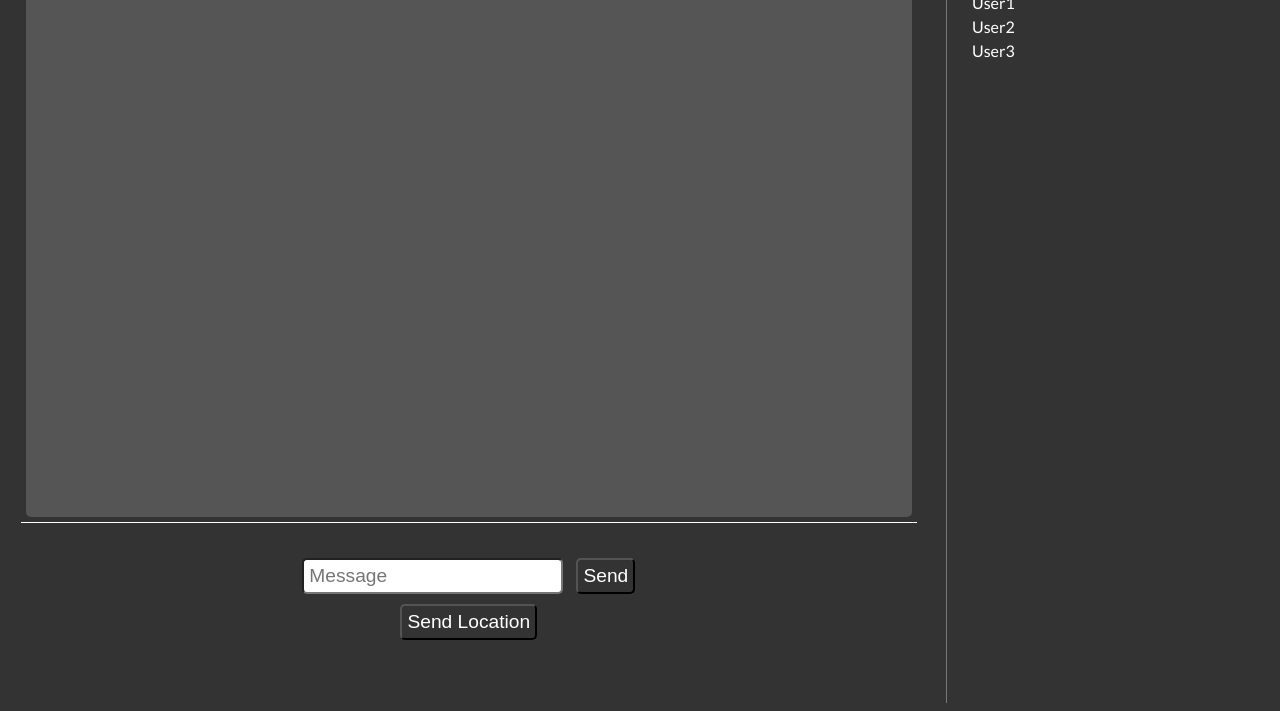
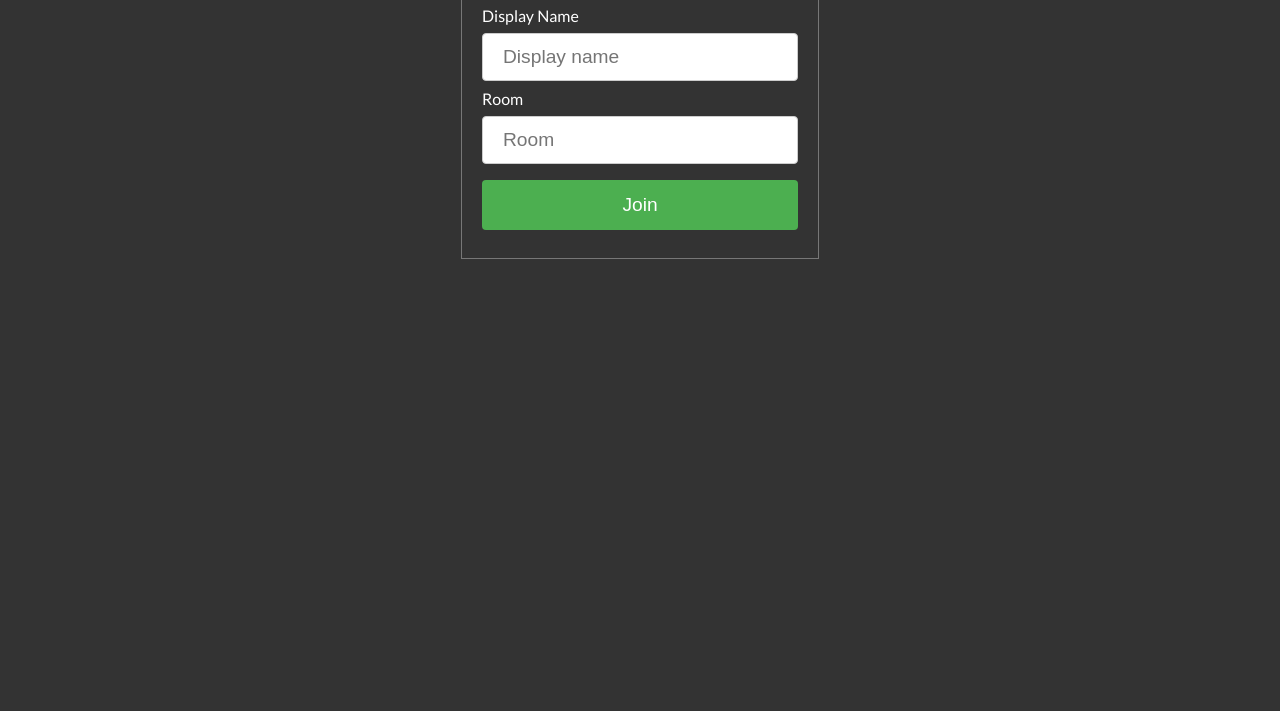
Before and after one commit to t-ROY-coder/Chat-App, a website: page public/index.html in a window 1280 px wide. Shown: the part 105-816 px from the top of the page. Drawn offline with nearby package versions, Linux system fonts and the light colour scheme; no server answers.

Commit message:
added join page and room features

```diff
--- a/public/css/style.css
+++ b/public/css/style.css
@@ -20,6 +20,43 @@ header {
 a {
     color: #f39c12;
     text-decoration: none;
+}
+
+h1,
+h2 {
+    text-align: center;
+}
+
+.form-box {
+    margin: auto;
+    width: 25%;
+    border: 1px solid #777777;
+    padding: 20px;
+}
+
+.join-form input[type=text] {
+    width: 100%;
+    padding: 12px 20px;
+    margin: 8px 0;
+    display: inline-block;
+    border: 1px solid #ccc;
+    border-radius: 4px;
+    box-sizing: border-box;
+}
+
+.join-form button {
+    width: 100%;
+    background-color: #4CAF50;
+    color: white;
+    padding: 14px 20px;
+    margin: 8px 0;
+    border: none;
+    border-radius: 4px;
+    cursor: pointer;
+}
+
+.join-form button:hover {
+    background-color: #45a049;
 }
 
 .main-content {
@@ -63,13 +100,13 @@ p span {
 input,
 button {
     font-size: 120%;
-    padding: 5px;
+    padding: 10px;
     margin: 5px;
+    border: none;
     border-radius: 5px;
 }
 
 footer {
-    text-align: center;
     border-top: 1px solid #ffffff;
     padding-top: 30px;
 }
@@ -80,8 +117,9 @@ footer {
 
 .send-btn,
 #send-location {
-    color: #ffffff;
-    background-color: #333333;
+    background-color: #4CAF50;
+    color: white;
+    cursor: pointer;
 }
 
 .side-bar {
--- a/public/index.html
+++ b/public/index.html
@@ -9,51 +9,18 @@
 </head>
 
 <body>
-    <section class="side-bar">
-        <ul>
-            <li>
-                <h2>ChatRoom</h2>
-            </li>
-            <li>User1</li>
-            <li>User2</li>
-            <li>User3</li>
-        </ul>
-    </section>
-    <section class="main-content">
-        <header>
-            <h1>Chat App&nbsp;
-                <ion-icon name="chatbox-ellipses"></ion-icon>
-            </h1>
-        </header>
-        <section class="msg-content">
-            <div id="messages"></div>
-        </section>
-        <footer>
-            <form action="">
-                <input type="text" name="message" placeholder="Message" />
-                <button class="send-btn">Send</button>
+    <div class="join-form">
+        <div class="form-box">
+            <h1>JOIN</h1>
+            <form action="./chat.html">
+                <label for="username">Display Name</label>
+                <input type="text" name="username" placeholder="Display name" required>
+                <label for="room">Room</label>
+                <input type="text" name="room" placeholder="Room" required>
+                <button>Join</button>
             </form>
-            <button id="send-location">Send Location</button>
-        </footer>
-    </section>
-    <script id="message-template" type="text/html">
-        <div class="msg">
-            <p><span>{{createdAt}}</span></p>
-            <p>{{msg}}</p>
         </div>
-    </script>
-    <script id="url-template" type="text/html">
-        <div class="msg">
-            <p><span>{{createdAt}}</span></p>
-            <p><a href="{{url}}" target="_blank">My current location</a></p>
-        </div>
-    </script>
-
-    <script src="https://cdnjs.cloudflare.com/ajax/libs/mustache.js/3.0.1/mustache.min.js"></script>
-    <script src="https://cdnjs.cloudflare.com/ajax/libs/moment.js/2.22.2/moment.min.js"></script>
-    <script src="https://cdnjs.cloudflare.com/ajax/libs/qs/6.6.0/qs.min.js"></script>
-    <script src="/socket.io/socket.io.js"></script>
-    <script src="./js/chat.js"></script>
+    </div>
 </body>
 
 </html>
--- a/public/js/chat.js
+++ b/public/js/chat.js
@@ -8,6 +8,8 @@ const $messages = document.querySelector('#messages')
 
 const $msgTemplate = document.querySelector('#message-template').innerHTML
 const $urlTemplate = document.querySelector('#url-template').innerHTML
+
+const { username, room } = Qs.parse(location.search, { ignoreQueryPrefix: true })
 
 socket.on("message", (msg) => {
     console.log(msg);
@@ -68,3 +70,5 @@ $sendLoc.addEventListener("click", () => {
     });
     $sendLoc.removeAttribute('disabled')
 });
+
+socket.emit('join', { username, room })
```
Also changed, not shown: public/chat.html (added, +59 -0 lines), src/index.js (+6 -2 lines).
